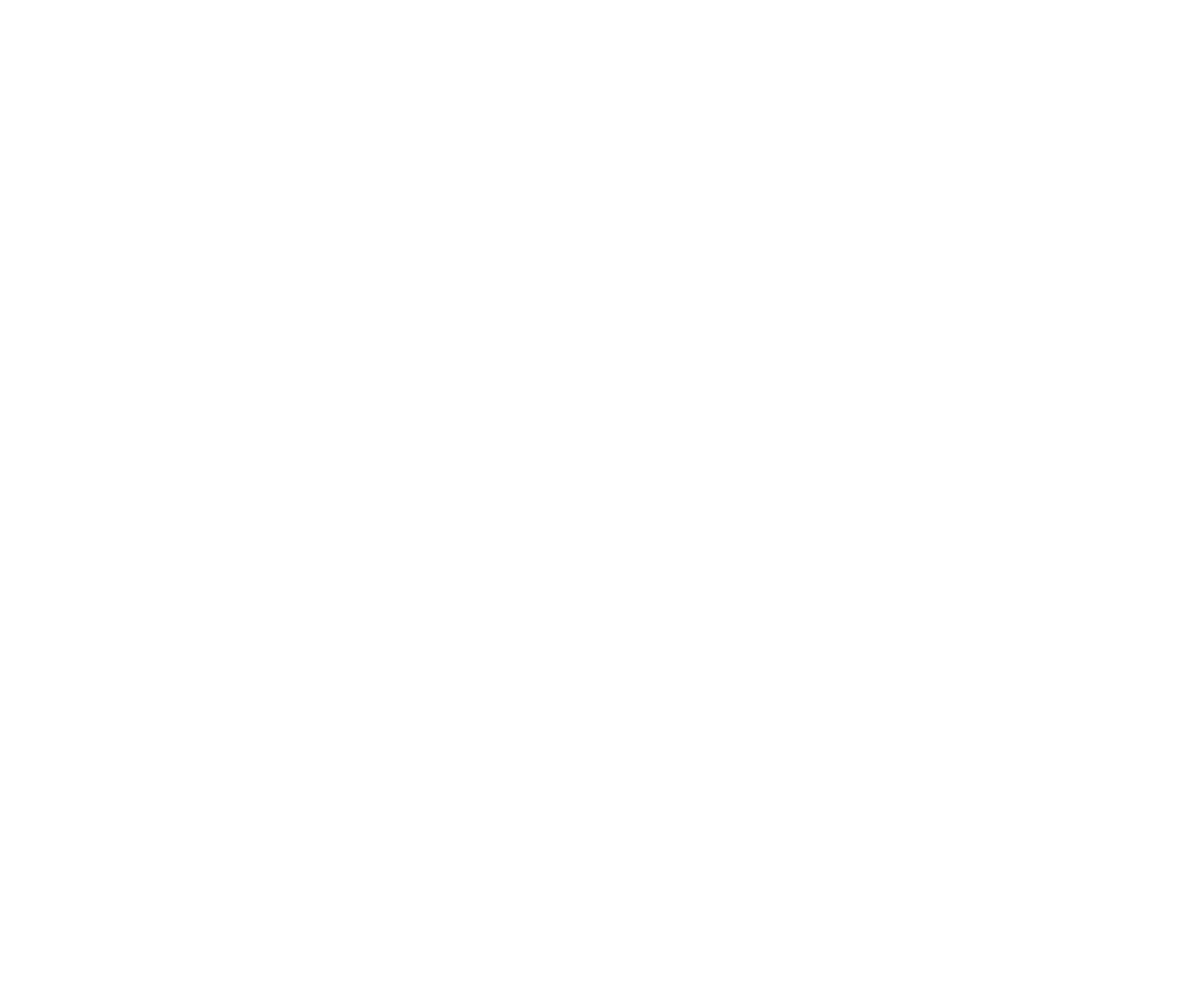
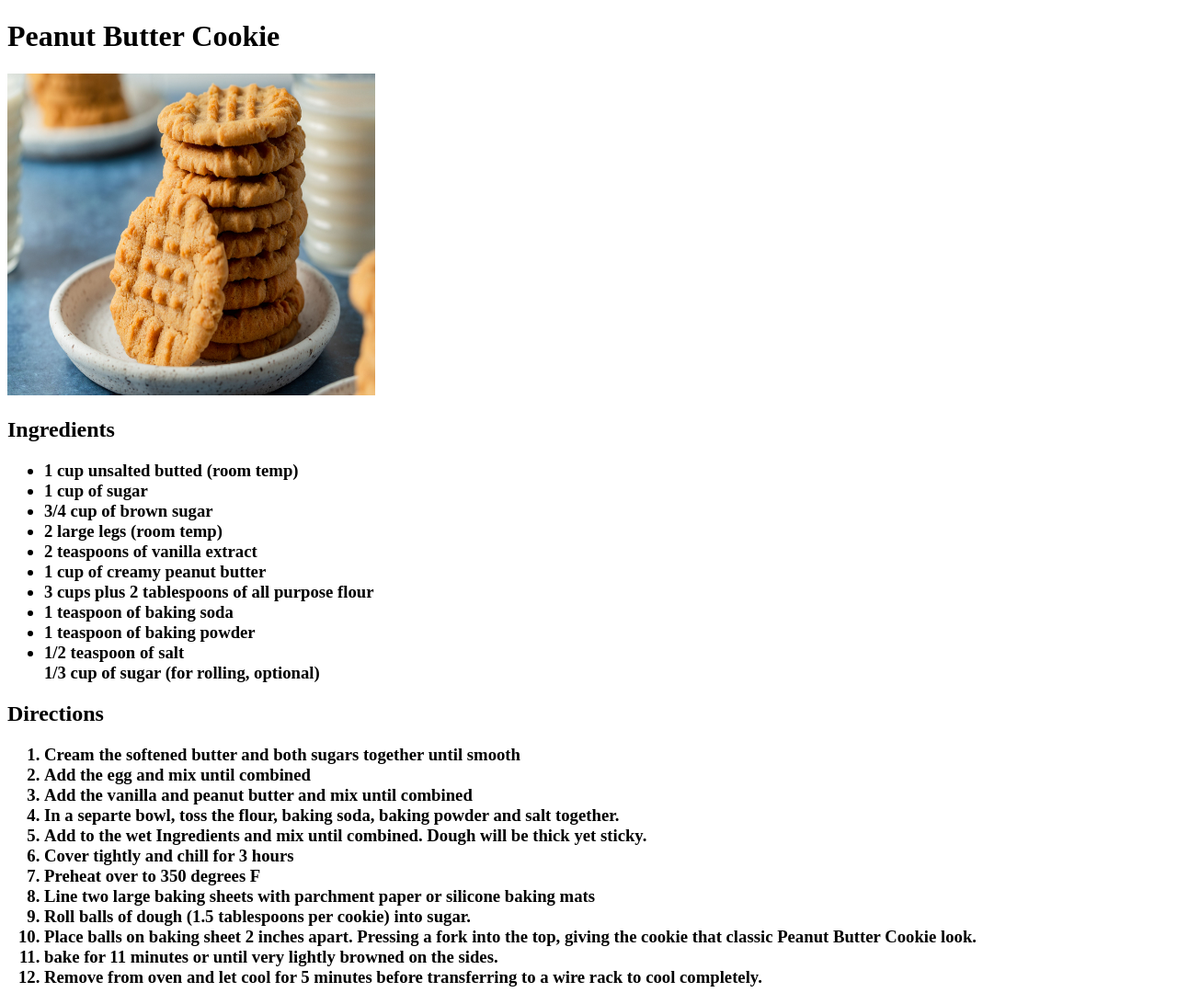
Before and after one commit to itsjustJM/odin-recipes, a plain HTML site: page pbcookie/pbc.html in a window 1280 px wide. Shown: the whole page at 92% size. Before the commit the page ends 800 px from the top, so only its background shows below. Drawn offline with Linux system fonts and the light colour scheme.

Commit message:
Update index.html and pbc.html

```diff
--- a/pbcookie/pbc.html
+++ b/pbcookie/pbc.html
@@ -0,0 +1,47 @@
+<!DOCTYPE html>
+<html lang="en">
+    <head>
+        <meta charset="utf-8">
+        <title>Peanut Butter Cookie</title>
+
+    </head>
+
+    <body>
+        <h1>Peanut Butter Cookie</h1>
+
+        <p><img src="../img/pbc.jpg" alt="fresh baked peanut butter cookies" height="350" width="400"></p>
+
+        <p><h2>Ingredients</h3></p>
+
+        <p><h3><ul>
+            <li>1 cup unsalted butted (room temp)</li>
+            <li>1 cup of sugar</li>
+            <li>3/4 cup of brown sugar</li>
+            <li>2 large legs (room temp)</li>
+            <li>2 teaspoons of vanilla extract</li>
+            <li>1 cup of creamy peanut butter</li>
+            <li>3 cups plus 2 tablespoons of all purpose flour</li>
+            <li>1 teaspoon of baking soda</li>
+            <li>1 teaspoon of baking powder</li>
+            <li>1/2 teaspoon of salt</li>
+            1/3 cup of sugar (for rolling, optional)
+        </ul></h4></p>
+
+        <p><h2>Directions</h2></p>
+
+        <p><h3><ol>
+            <li>Cream the softened butter and both sugars together until smooth</li>
+            <li>Add the egg and mix until combined</li>
+            <li>Add the vanilla and peanut butter and mix until combined</li>
+            <li>In a separte bowl, toss the flour, baking soda, baking powder and salt together.</li>
+            <li>Add to the wet Ingredients and mix until combined. Dough will be thick yet sticky.</li>
+            <li>Cover tightly and chill for 3 hours</li>
+            <li>Preheat over to 350 degrees F</li>
+            <li>Line two large baking sheets with parchment paper or silicone baking mats</li>
+            <li>Roll balls of dough (1.5 tablespoons per cookie) into sugar.</li>
+            <li>Place balls on baking sheet 2 inches apart. Pressing a fork into the top, giving the cookie that classic Peanut Butter Cookie look.</li>
+            <li>bake for 11 minutes or until very lightly browned on the sides.</li>
+            <li>Remove from oven and let cool for 5 minutes before transferring to a wire rack to cool completely.</li>
+        </ol></h3></p>
+    </body>
+</html>
```
Also changed, not shown: index.html (+4 -0 lines).
